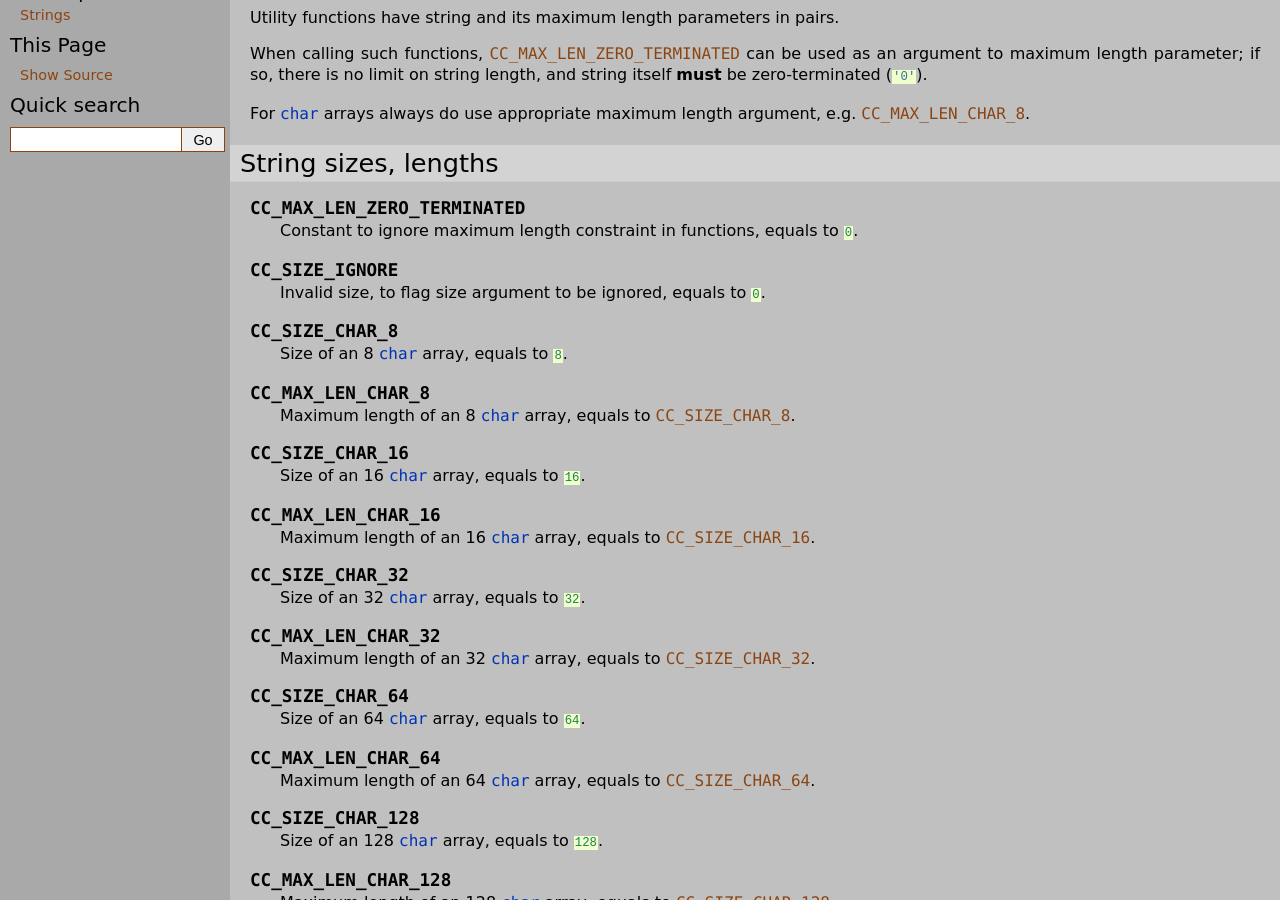
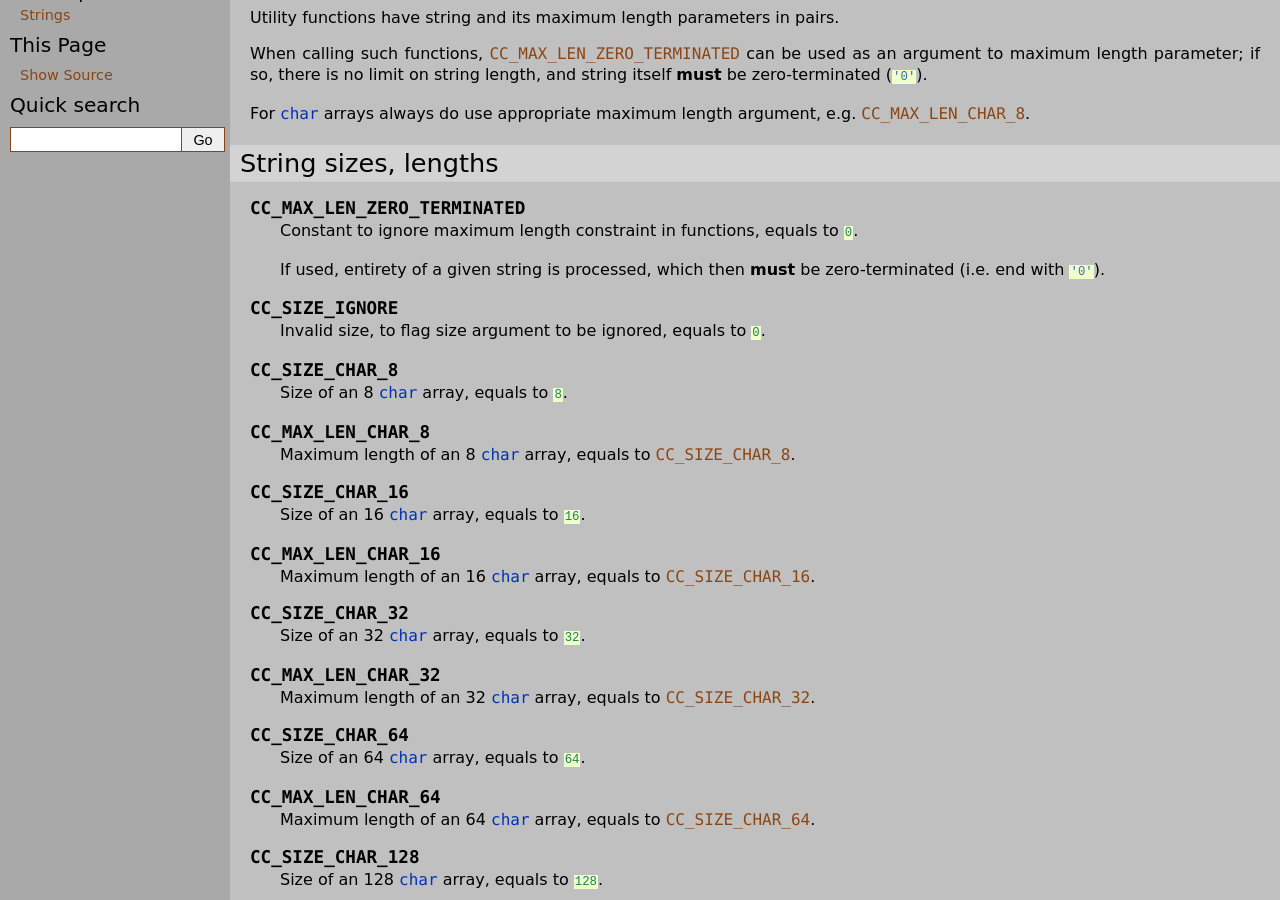
Before and after one commit to mmlacak/crochess, a Sphinx documentation site: the page built from docs/source/libcc/ccstrutils.rst, in a window 1280 px wide and 900 px high, scrolled down 331 px. Built offline with Sphinx 7.4.7, drawn with Linux system fonts in a browser that asks for light colours.

```diff
--- a/docs/source/libcc/ccstrutils.rst
+++ b/docs/source/libcc/ccstrutils.rst
@@ -44,6 +44,9 @@ String sizes, lengths
 .. c:macro:: CC_MAX_LEN_ZERO_TERMINATED
 
     Constant to ignore maximum length constraint in functions, equals to :c:`0`.
+
+    If used, entirety of a given string is processed, which then **must** be
+    zero-terminated (i.e. end with :c:`'\0'`).
 
 .. c:macro:: CC_SIZE_IGNORE
 
```
Also changed, not shown: docs/source/libcc/ccparsedmove.rst (+21 -0 lines).
